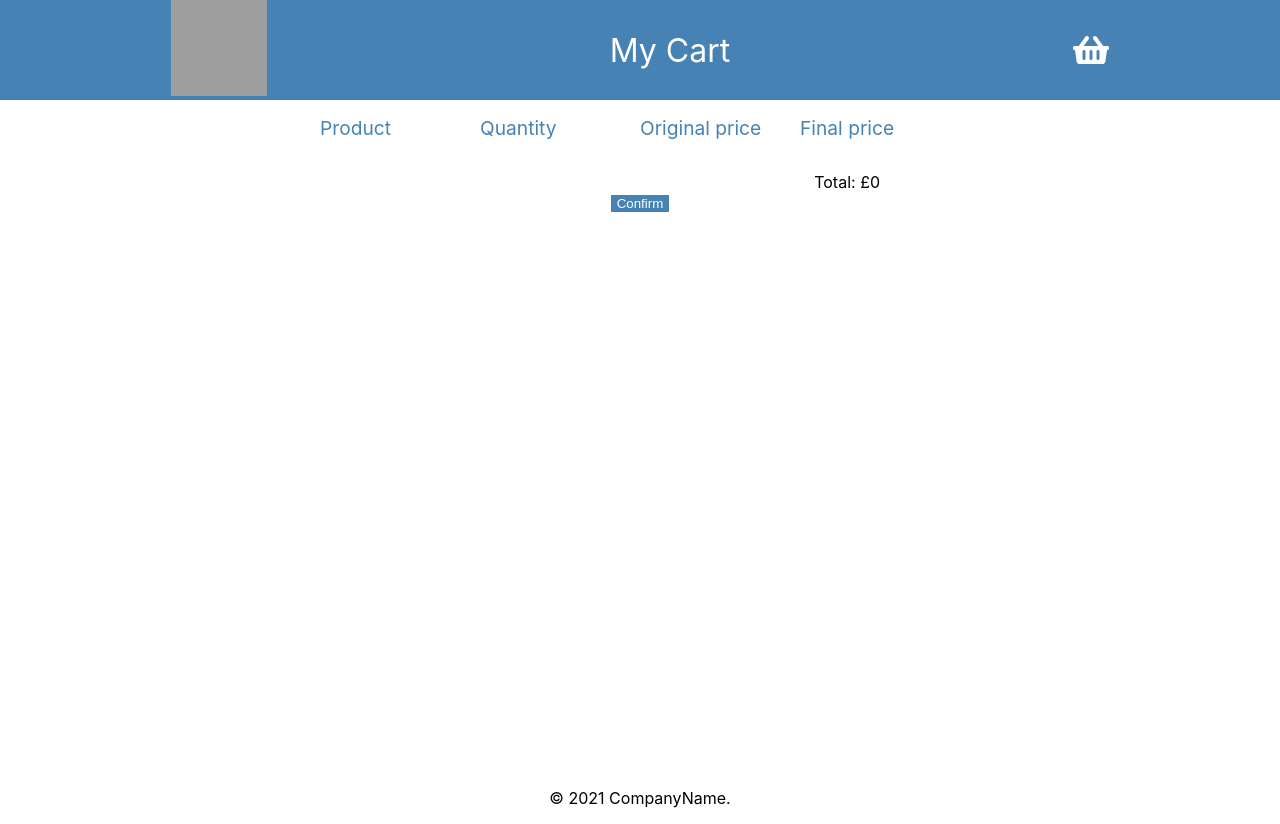
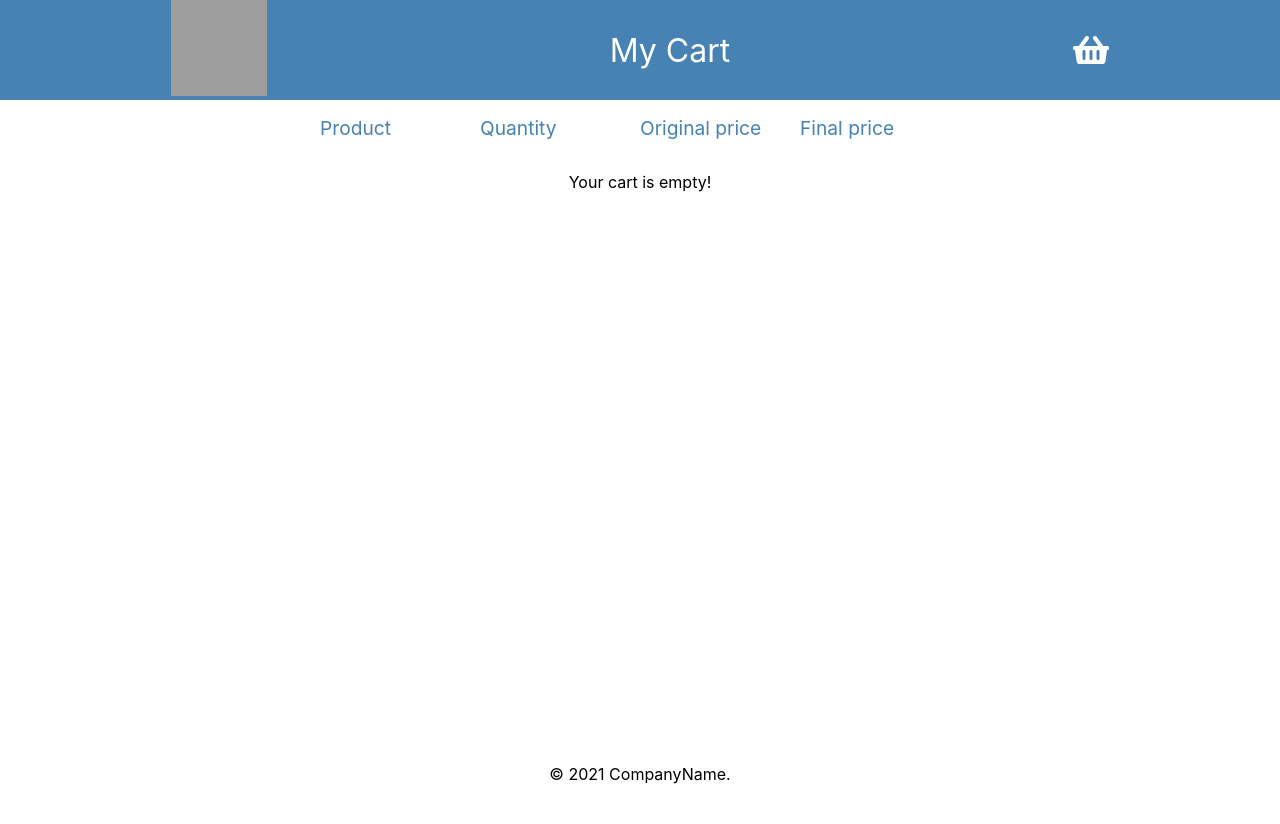
Before and after one commit to andreapdev/checkout-app, a React (Create React App) app: page /checkout in a window 1280 px wide. After the commit the page ends 800 px from the top, so only its background shows below. Built offline with nearby package versions, Linux system fonts and the light colour scheme; grey boxes are pictures that could not be loaded.

Commit message:
more styles added

```diff
--- a/src/App.js
+++ b/src/App.js
@@ -29,12 +29,12 @@ const App = () => {
     }
 
     let sum=0;
-    cart.forEach(item =>{sum=sum+parseFloat(item.price)} );
+    cart.forEach(item =>{sum=sum+parseFloat(item.newPrice)} );
     setTotalAmount(sum);
   };
 
   const checkOffers = async(id, quantity, price) =>{
-    console.log('checking offers')
+
     try{
       const offers=await axios.get(`http://localhost:3001/offers?id=${id}`)
       const offerData=offers.data[0];
@@ -43,7 +43,6 @@ const App = () => {
       //another alternative: try fetch instead of axios
       if (eval(offerData.condition)){
         const newPrice=eval(offerData.newPrice);
-        console.log(eval(offerData.condition),'discounted', newPrice);
         return newPrice;
       }else{
         return price;
@@ -58,7 +57,6 @@ const App = () => {
       cart: cart,
       total: totalAmount
     })
-    console.log('order ok')
   }
 
   return (
--- a/src/components/ProductCard.js
+++ b/src/components/ProductCard.js
@@ -1,17 +1,27 @@
 import React, { useState } from "react";
 import { FontAwesomeIcon } from "@fortawesome/react-fontawesome";
-import { faShoppingBasket } from "@fortawesome/free-solid-svg-icons";
+import { faPlus } from "@fortawesome/free-solid-svg-icons";
 
 const imgSrc =
   "https://nayemdevs.com/wp-content/uploads/2020/03/default-product-image.png";
 
-const imgStyle = {
-  maxHeight: "200px"
+const cardStyle = {
+  margin: "1rem",
+  padding: "1.5rem",
+  borderRadius: "15px",
+  boxShadow: '1px 1px 5px grey'
+}
+const inputStyle={
+ width: "25%",
+ height: "1.5rem",
 };
+const buttonStyle={
+  width: "2.5rem",
+  height: "2.5rem",
+  borderRadius: "50%",
+  marginLeft: "1rem"
+ };
 
-const cardStyle = {
-  margin: "1rem"
-}
 const ProductCard = ({ id, name, price, handleProductAdd }) => {
   const [quantity, setQuantity] = useState(1);
 
@@ -26,20 +36,22 @@ const ProductCard = ({ id, name, price, handleProductAdd }) => {
 
   return (
     <div id={id} style={cardStyle}>
-      <img src={imgSrc} alt="product" style={imgStyle} />
+      <img src={imgSrc} alt="product" style={{maxHeight: "200px"}} />
       <p>{name}</p>
-      <p>{`£${price}`}</p>
+      <p style={{color:"steelblue"}}>{`£${price} each`}</p>
       <div>
         <input
           type="number"
           min="1"
           value={quantity}
+          style={inputStyle}
           onChange={(e) => handleChange(e)}
         ></input>
         <button
          onClick={(e) => handleClick(e)}
+         style={buttonStyle}
         >
-          <FontAwesomeIcon icon={faShoppingBasket} />
+          <FontAwesomeIcon icon={faPlus} />
         </button>
       </div>
     </div>
--- a/src/components/ProductDeck.js
+++ b/src/components/ProductDeck.js
@@ -10,7 +10,6 @@ const ProductDeck = ({handleProductAdd}) => {
     try {
         const products = await axios.get("http://localhost:3001/products");
         const productData=products.data;
-        console.log(productData);
         const helperArray=(
             productData.map((product) => {
                 return (
@@ -35,6 +34,7 @@ const ProductDeck = ({handleProductAdd}) => {
 
   const deckStyle = {
     display: "flex",
+    flexWrap: "wrap",
     justifyContent: "space-around"
   };
 
--- a/src/layout/Body.js
+++ b/src/layout/Body.js
@@ -3,7 +3,6 @@ import Header from './Header';
 import Footer from './Footer';
 
 const bodyStyle={
-  minHeight: "80vh",
   padding:"1rem",
   display: "flex",
   justifyContent: "center"
--- a/src/layout/Footer.js
+++ b/src/layout/Footer.js
@@ -3,9 +3,9 @@ import React from 'react';
 const Footer = () => {
 
     return (
-        <>
+        <div style={{position:"absolute",bottom:"0px", display: "flex", width: "100vw", justifyContent: "center"}}>
             <p>© 2021 CompanyName.</p>
-        </>
+        </div>
     );
 }
 
--- a/src/layout/Header.js
+++ b/src/layout/Header.js
@@ -24,6 +24,7 @@ const titleStyle = {
   display: 'flex',
   justifyContent: 'center',
   alignItems: 'center',
+  selfAlign: 'center'
 }
 
 const linkStyle = {
--- a/src/screens/Checkout.js
+++ b/src/screens/Checkout.js
@@ -12,6 +12,10 @@ const titleItemStyle = {
     color: 'steelblue',
     fontSize: '1.2rem',
     minWidth: '10rem'
+}
+const buttonStyle = {
+    fontSize: "1.5rem",
+    marginTop: "2rem"
 }
 
 const Checkout = ({cart, totalAmount, handleOrder}) => {
@@ -33,7 +37,6 @@ const Checkout = ({cart, totalAmount, handleOrder}) => {
     }
 
     const CheckoutList = () => {
-        console.log('checkout',cart);
         const checkoutDisplay=cart.map(item=>{
             return <CheckoutLine key={item.name} name={item.name} quantity={item.quantity} price={item.price} newPrice={item.newPrice}/>
         })
@@ -51,8 +54,14 @@ const Checkout = ({cart, totalAmount, handleOrder}) => {
                         <div style={titleItemStyle}>Final price</div>
                     </div>
                     <div><CheckoutList /></div>
-                    <div style={{textAlign: "right", margin: "2rem 5rem 0 0"}}>Total: £{totalAmount}</div>
-                    <button onClick={(e)=>handleClick(e)}>Confirm</button>
+                    {
+                    totalAmount>0?
+                    <><div style={{textAlign: "center", marginTop: "2rem"}}>Total: £{totalAmount}</div>
+                    <button onClick={(e)=>handleClick(e)} style={buttonStyle}>Confirm Order</button></>
+                    :
+                    <div style={{textAlign: "center", marginTop: "2rem"}}>Your cart is empty!</div>
+                    }
+
                 </div>
             </Body>
         </>
```
